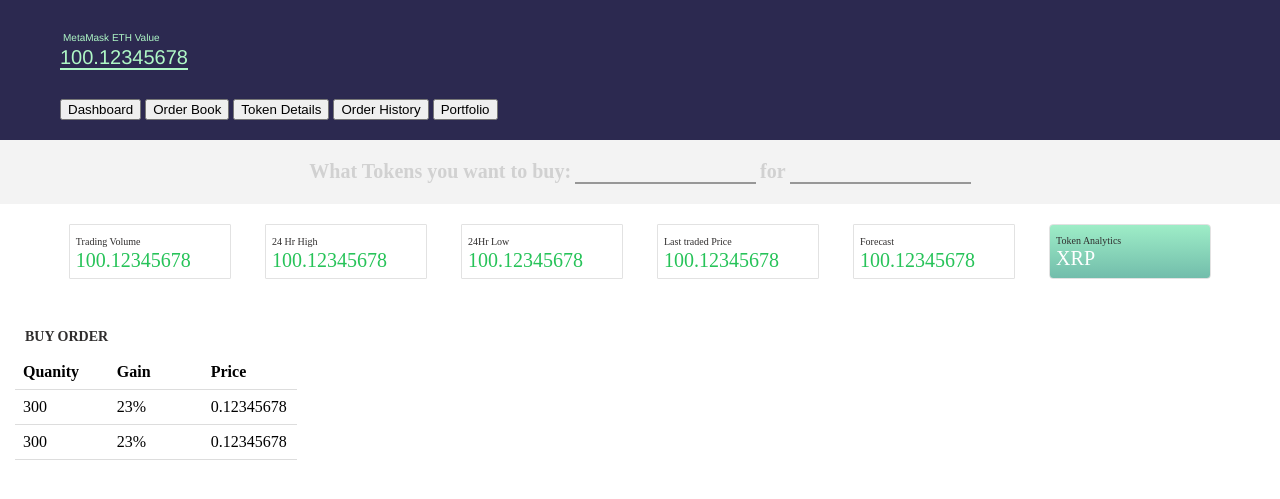
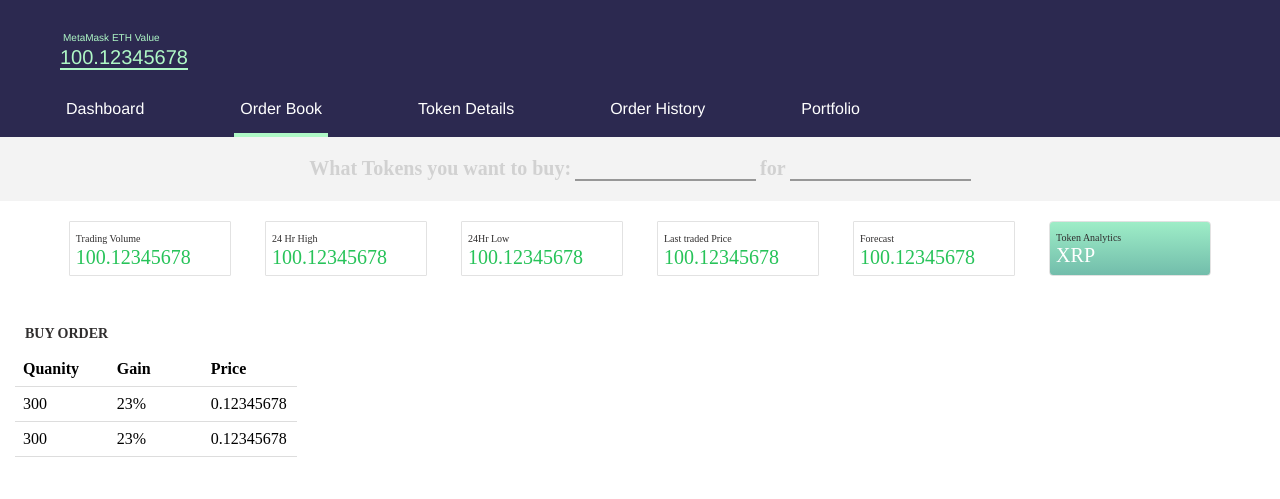
Before and after one commit to Shashankchitranshi/WandX, a plain HTML site: page order-book.html in a window 1280 px wide. Shown: the part 69-568 px from the top of the page. Drawn offline with Linux system fonts and the light colour scheme.

Commit message:
section 1 header completed

```diff
--- a/css/pages/_order-book.scss
+++ b/css/pages/_order-book.scss
@@ -2,7 +2,7 @@ body {
     margin: 0px;
     .header {
         background: #2C2950;
-        padding: 20px 60px;
+        padding: 20px 60px 0px;
         position: relative;
         h2 {
             font-family: Helvetica;
@@ -43,6 +43,33 @@ body {
                 border-bottom: 2px solid #AFF8C6;
             }
         }
+        .tablinks {
+            background: none;
+            border: none;
+            margin-right: 80px;
+            padding-bottom: 15px;
+            &:focus {
+                outline: transparent;
+            }
+            &.active {
+                border-bottom: 4px solid #AFF8C6;
+                ;
+            }
+            a {
+                font-family: Helvetica;
+                font-size: 16px;
+                color: #FFFFFF;
+                text-decoration: none;
+                transition: all linear 0.15s;
+            }
+        }
+    }
+    .tabcontent {
+        .tab {
+            display: none;
+        }
+        .tab.active {
+            display: block;
         }
         .token-holder {
             background-color: #F3F3F3;
@@ -133,3 +160,4 @@ body {
             }
         }
     }
+}
--- a/order-book.html
+++ b/order-book.html
@@ -1,13 +1,15 @@
 <!DOCTYPE html>
 <html>
+
 <head>
     <meta http-equiv="Content-Type" content="text/html; charset=utf-8" />
     <meta name="viewport" content="width=device-width, initial-scale=1">
     <title>WandX</title>
     <link rel="stylesheet" href="css/style.css">
 </head>
+
 <body>
-    <section1>
+    <section>
         <div class="header">
             <h2>WAND X</h2>
             <div class="userName">
@@ -18,18 +20,27 @@
                 <p>MetaMask ETH Value</p>
                 <span>100.12345678</span>
             </div>
-            <div class="tab">
-                <button class="tablinks">Dashboard</button>
-                <button class="tablinks">Order Book</button>
-                <button class="tablinks">Token Details</button>
-                <button class="tablinks ">Order History</button>
-                <button class="tablinks">Portfolio</button>
-            </div>
-            <div id="orderBook" class="tabcontent">
-
+            <div class="tabs">
+                <button class="tablinks ">
+                    <a href="#tab1">Dashboard</a>
+                </button>
+                <button class="tablinks active">
+                    <a href="#tab2">Order Book</a>
+                </button>
+                <button class="tablinks">
+                    <a href="#tab3">Token Details</a>
+                </button>
+                <button class="tablinks ">
+                    <a href="#tab4">Order History</a>
+                </button>
+                <button class="tablinks">
+                    <a href="#tab4">Portfolio</a>
+                </button>
             </div>
         </div>
-    </section1>
+    </section>
+    <div class="tabcontent">
+        <div id="tab2" class="tab active">
             <section class="token-holder">
                 <h5>What Tokens you want to buy: </h5>
                 <input type="text" class="input_field">
@@ -84,6 +95,9 @@
                     </tr>
                 </table>
             </section>
+        </div>
+    </div>
+
 </body>
 
 </html>
```
Also changed, not shown: css/style.css, 1 other file. Lines whose indentation alone changed are shown as unchanged.
